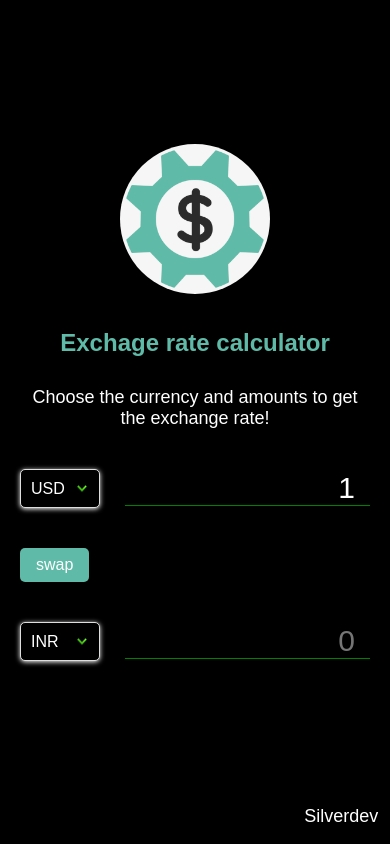
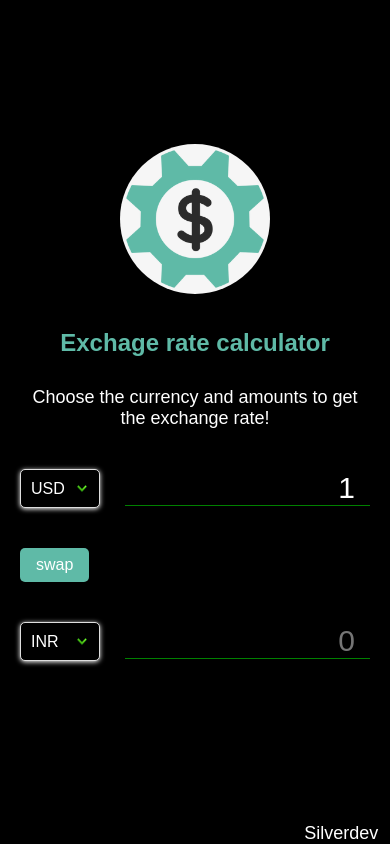
Before and after one commit to Joker-Bat/rate_conversion_JS, a plain HTML site: page index.html in a window 390 px wide. Drawn offline with Linux system fonts and the light colour scheme; no server answers.

Commit message:
Update style.css

```diff
--- a/css/style.css
+++ b/css/style.css
@@ -88,7 +88,7 @@ p {
   .money-img {
     margin-bottom: 10%; }
   .sign {
-    bottom: 2%; } }
+    bottom: 0; } }
 
 select:focus,
 input:focus,
```
